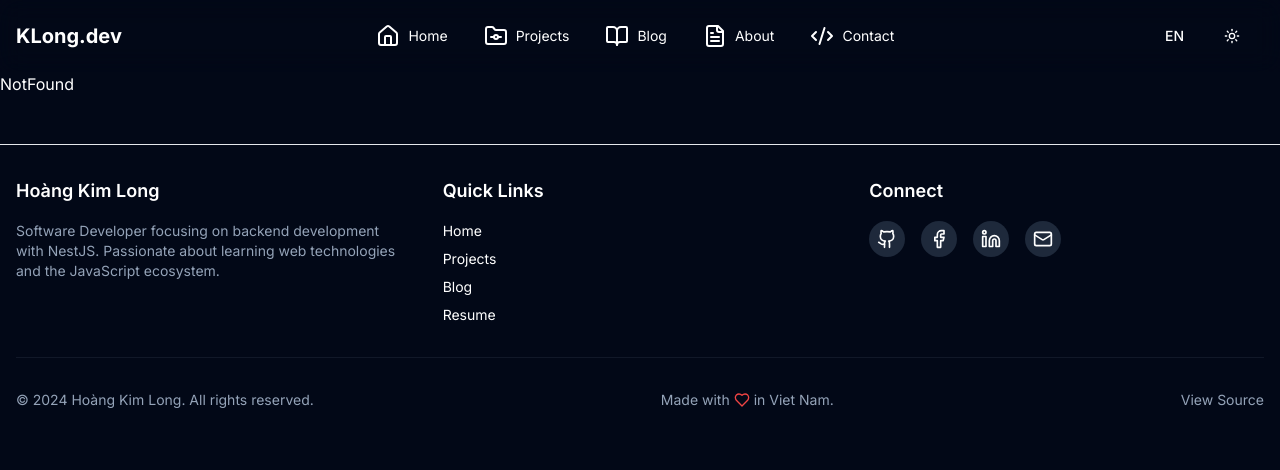
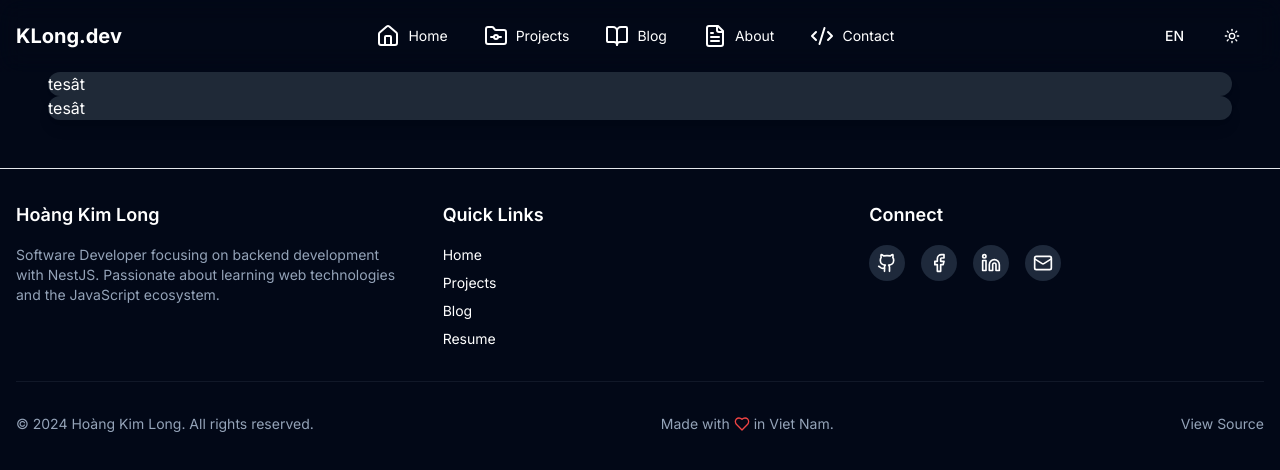
Before and after one commit to klong-dev/portfolio, a React (Vite) app: page /blog in a window 1280 px wide. Shown: the top 470 px of the page. Built offline with nearby package versions, Linux system fonts and the light colour scheme.

Commit message:
add: blog

```diff
--- /dev/null
+++ b/src/pages/Blog.tsx
@@ -0,0 +1,12 @@
+import { ContentBox } from "@/components/ContentBox";
+
+export const Blog = () => {
+  return (
+    <div className="container">
+      <div className="grid grid-cols-2 sm:grid-cols-1">
+        <ContentBox>tesât</ContentBox>
+        <ContentBox>tesât</ContentBox>
+      </div>
+    </div>
+  );
+};
--- a/src/routes/index.tsx
+++ b/src/routes/index.tsx
@@ -5,6 +5,7 @@ import { NotFound } from "../pages/NotFound";
 import { Contact } from "../pages/Contact";
 import { RootLayout } from "@/layouts/RootLayout";
 import { Project } from "@/pages/Project";
+import { Blog } from "@/pages/Blog";
 
 export const router = createBrowserRouter([
   {
@@ -28,6 +29,10 @@ export const router = createBrowserRouter([
         element: <Project />,
       },
       {
+        path: "/blog",
+        element: <Blog />,
+      },
+      {
         path: "*",
         element: <NotFound />,
       },
```
Also changed, not shown: src/pages/components/BlogItem.tsx (added).
